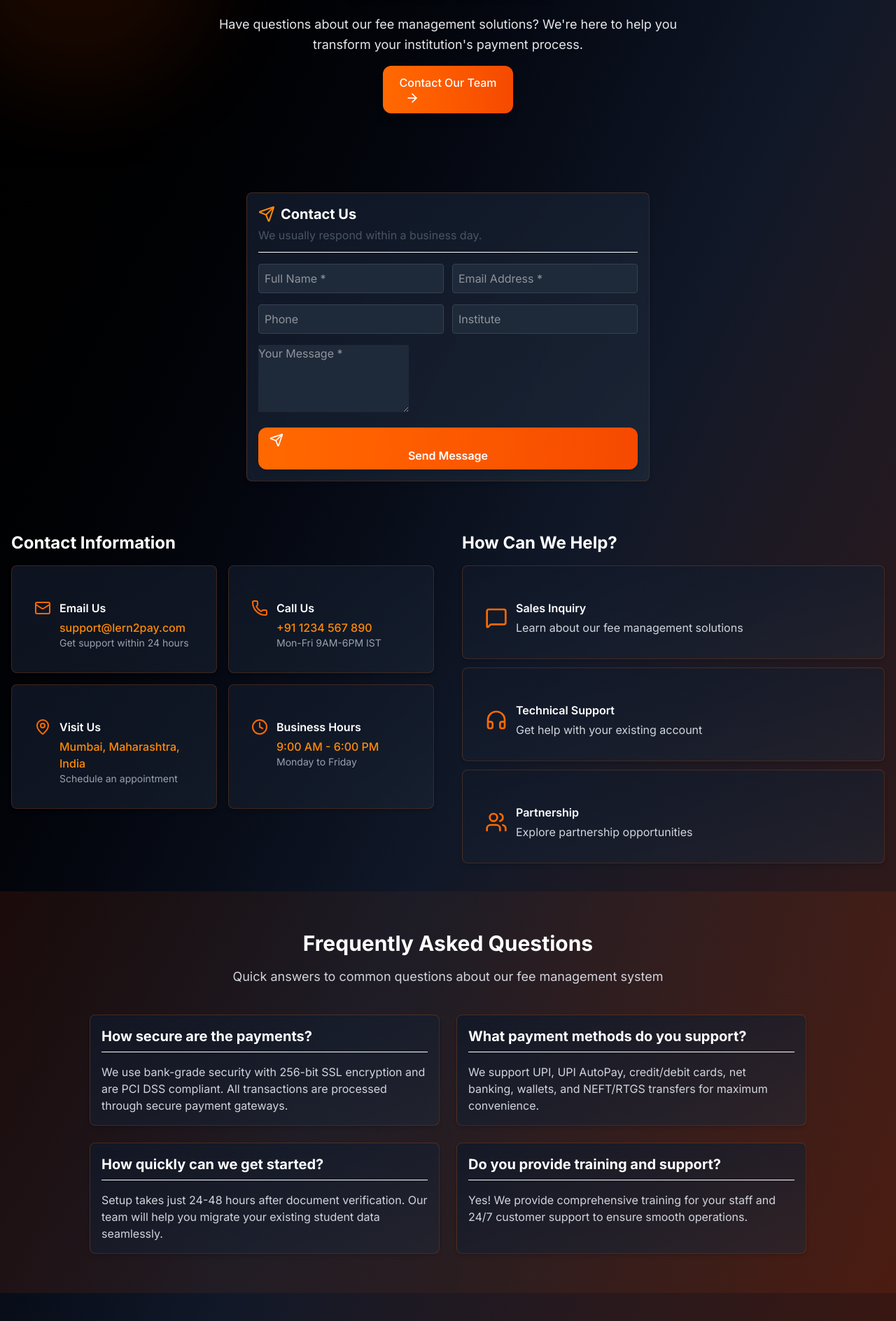
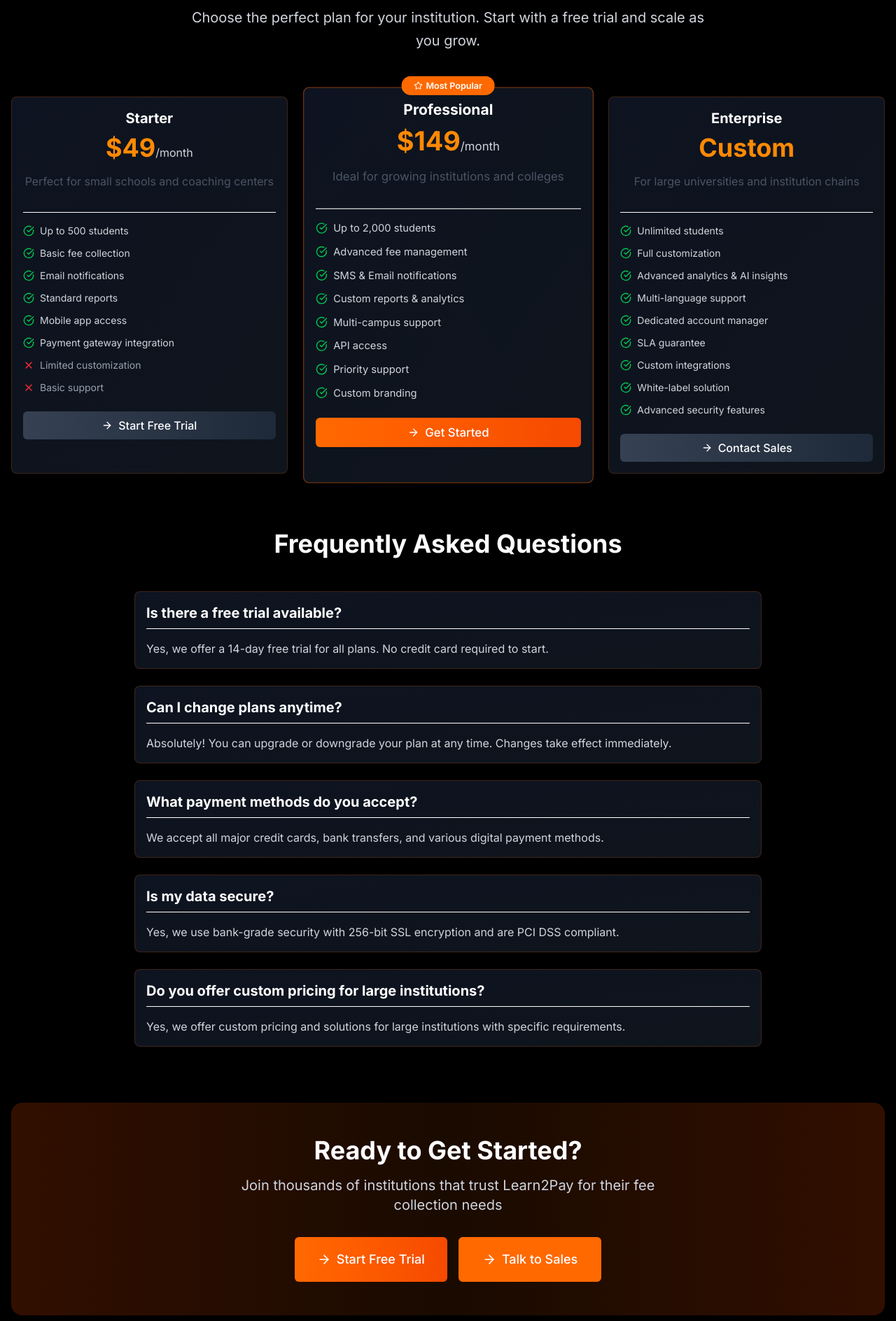
Before and after one commit to Techori/Learn2pay, a React (Vite) app: page /contact in a window 1280 px wide. Shown: the part 172-2060 px from the top of the page at 70% size. Built offline with nearby package versions, Linux system fonts and the light colour scheme.

Commit message:
Update contact.tsx

```diff
--- a/src/pages/contact.tsx
+++ b/src/pages/contact.tsx
@@ -1,329 +1,218 @@
-import React, { useState } from 'react';
+import React from 'react';
+import { Card, CardContent, CardDescription, CardHeader, CardTitle } from "../components/ui/Card";
 import { Button } from "../components/ui/Button";
-import { Card, CardContent, CardDescription, CardHeader, CardTitle } from "../components/ui/Card";
-import { Input } from "../components/ui/Input";
-import { Textarea } from "../components/ui/Textarea";
-import {
-  Mail,
-  Phone,
-  MapPin,
-  Clock,
-  Send,
-  MessageSquare,
-  Users,
-  Headphones,
-  Sparkles,
-  ArrowRight,
-} from 'lucide-react';
+import { Badge } from "../components/ui/badge";
+import { CheckCircle, X, ArrowRight, Star } from 'lucide-react';
 import { useNavigate } from 'react-router-dom';
+// import Header from '../components/Header';
 import Footer from '../components/Footer';
-import Navbar from '@/components/Navbar';
-const Contact = () => {
+
+const Pricing = () => {
   const navigate = useNavigate();
-  const [formData, setFormData] = useState({
-    name: '',
-    email: '',
-    phone: '',
-    institute: '',
-    subject: '',
-    message: ''
-  });
-  const [submitted, setSubmitted] = useState(false);
 
-  const handleSubmit = (e: React.FormEvent) => {
-    e.preventDefault();
-    setSubmitted(true);
-    setTimeout(() => setSubmitted(false), 3000);
-
-    setFormData({
-      name: '',
-      email: '',
-      phone: '',
-      institute: '',
-      subject: '',
-      message: ''
-    });
-  };
-
-  const handleInputChange = (field: string, value: string) => {
-    setFormData(prev => ({ ...prev, [field]: value }));
-  };
-
-  const contactInfo = [
+  const plans = [
     {
-      icon: <Mail className="h-6 w-6 text-orange-500" />,
-      title: "Email Us",
-      details: "support@lern2pay.com",
-      description: "Get support within 24 hours"
+      name: "Starter",
+      price: "$49",
+      period: "/month",
+      description: "Perfect for small schools and coaching centers",
+      features: [
+        "Up to 500 students",
+        "Basic fee collection",
+        "Email notifications",
+        "Standard reports",
+        "Mobile app access",
+        "Payment gateway integration"
+      ],
+      limitations: [
+        "Limited customization",
+        "Basic support"
+      ],
+      popular: false,
+      cta: "Start Free Trial"
     },
     {
-      icon: <Phone className="h-6 w-6 text-orange-500" />,
-      title: "Call Us",
-      details: "+91 1234 567 890",
-      description: "Mon-Fri 9AM-6PM IST"
+      name: "Professional",
+      price: "$149",
+      period: "/month",
+      description: "Ideal for growing institutions and colleges",
+      features: [
+        "Up to 2,000 students",
+        "Advanced fee management",
+        "SMS & Email notifications",
+        "Custom reports & analytics",
+        "Multi-campus support",
+        "API access",
+        "Priority support",
+        "Custom branding"
+      ],
+      limitations: [],
+      popular: true,
+      cta: "Get Started"
     },
     {
-      icon: <MapPin className="h-6 w-6 text-orange-500" />,
-      title: "Visit Us",
-      details: "Mumbai, Maharashtra, India",
-      description: "Schedule an appointment"
-    },
-    {
-      icon: <Clock className="h-6 w-6 text-orange-500" />,
-      title: "Business Hours",
-      details: "9:00 AM - 6:00 PM",
-      description: "Monday to Friday"
+      name: "Enterprise",
+      price: "Custom",
+      period: "",
+      description: "For large universities and institution chains",
+      features: [
+        "Unlimited students",
+        "Full customization",
+        "Advanced analytics & AI insights",
+        "Multi-language support",
+        "Dedicated account manager",
+        "SLA guarantee",
+        "Custom integrations",
+        "White-label solution",
+        "Advanced security features"
+      ],
+      limitations: [],
+      popular: false,
+      cta: "Contact Sales"
     }
   ];
 
-  const supportTypes = [
+  const faqs = [
     {
-      icon: <MessageSquare className="h-8 w-8 text-orange-500" />,
-      title: "Sales Inquiry",
-      description: "Learn about our fee management solutions"
+      question: "Is there a free trial available?",
+      answer: "Yes, we offer a 14-day free trial for all plans. No credit card required to start."
     },
     {
-      icon: <Headphones className="h-8 w-8 text-orange-500" />,
-      title: "Technical Support",
-      description: "Get help with your existing account"
+      question: "Can I change plans anytime?",
+      answer: "Absolutely! You can upgrade or downgrade your plan at any time. Changes take effect immediately."
     },
     {
-      icon: <Users className="h-8 w-8 text-orange-500" />,
-      title: "Partnership",
-      description: "Explore partnership opportunities"
+      question: "What payment methods do you accept?",
+      answer: "We accept all major credit cards, bank transfers, and various digital payment methods."
+    },
+    {
+      question: "Is my data secure?",
+      answer: "Yes, we use bank-grade security with 256-bit SSL encryption and are PCI DSS compliant."
+    },
+    {
+      question: "Do you offer custom pricing for large institutions?",
+      answer: "Yes, we offer custom pricing and solutions for large institutions with specific requirements."
     }
   ];
 
   return (
-    <div className="min-h-screen bg-gradient-to-br from-black via-gray-900 to-orange-950 text-white">
-      {/* Hero Section */}
-      <Navbar />
-      <section className="py-16 px-4 relative overflow-hidden">
-        <div className="absolute -top-20 -left-20 w-96 h-96 bg-orange-600/10 rounded-full blur-3xl pointer-events-none"></div>
-        <div className="container mx-auto text-center relative z-10">
-          <div className="flex justify-center mb-4">
-            <Sparkles className="h-12 w-12 text-orange-400 animate-pulse" />
+    <div className="min-h-screen bg-black text-white">
+      {/* <Header /> */}
+
+      <div className="py-20 px-4">
+        <div className="container mx-auto">
+          {/* Header Section */}
+          <div className="text-center mb-16 animate-fade-in">
+            <h1 className="text-6xl font-bold mb-6 text-transparent bg-clip-text bg-gradient-to-r from-orange-400 to-orange-600 leading-[1.15] pb-2">
+              Simple, Transparent Pricing
+            </h1>
+            <p className="text-xl text-gray-300 max-w-3xl mx-auto leading-relaxed">
+              Choose the perfect plan for your institution. Start with a free trial and scale as you grow.
+            </p>
           </div>
-          <h1 className="text-4xl md:text-5xl font-extrabold mb-4 text-transparent bg-clip-text bg-gradient-to-r from-orange-400 via-yellow-400 to-orange-600 drop-shadow-lg">
-            Get in Touch
-          </h1>
-          <p className="text-lg text-gray-200 mb-6 max-w-2xl mx-auto leading-relaxed">
-            Have questions about our fee management solutions? We're here to help you transform your institution's payment process.
-          </p>
-          <Button
-            className="mt-2 px-6 py-3 text-base bg-gradient-to-r from-orange-500 to-orange-600 hover:from-orange-600 hover:to-orange-700 font-bold rounded-xl shadow-lg animate-bounce"
-            onClick={() => {
-              window.scrollTo({ top: 600, behavior: 'smooth' });
-            }}
-          >
-            Contact Our Team <ArrowRight className="ml-2 h-5 w-5" />
-          </Button>
+
+          {/* Pricing Cards */}
+          <div className="grid grid-cols-1 md:grid-cols-3 gap-8 mb-20">
+            {plans.map((plan, index) => (
+              <Card key={index} className={`relative bg-gradient-to-br from-gray-900/80 to-gray-800/50 border-orange-500/20 hover:border-orange-500/50 transition-all duration-500 hover:transform hover:-translate-y-2 animate-fade-in ${plan.popular ? 'border-orange-500/50 scale-105' : ''}`} style={{animationDelay: `${index * 200}ms`}}>
+                {plan.popular && (
+                  <div className="absolute -top-4 left-1/2 transform -translate-x-1/2">
+                    <Badge className="bg-orange-500 text-white px-4 py-1">
+                      <Star className="h-3 w-3 mr-1" />
+                      Most Popular
+                    </Badge>
                   </div>
-      </section>
+                )}
 
-      {/* Compact Contact Form */}
-      <section className="py-8 px-2 flex justify-center items-center">
-        <Card className="w-full max-w-xl mx-auto bg-gradient-to-br from-gray-900/90 to-gray-800/80 border border-orange-500/20 shadow-2xl backdrop-blur-xl animate-fade-in">
-          <CardHeader className="pb-3">
-            <div className="flex items-center gap-2 mb-1">
-              <Send className="h-6 w-6 text-orange-400" />
-              <CardTitle className="text-xl text-white">Contact Us</CardTitle>
+                <CardHeader className="text-center pb-8">
+                  <CardTitle className="text-2xl text-white mb-2">{plan.name}</CardTitle>
+                  <div className="mb-4">
+                    <span className="text-4xl font-bold text-orange-400">{plan.price}</span>
+                    <span className="text-gray-300">{plan.period}</span>
                   </div>
                   <CardDescription className="text-gray-300">
-              We usually respond within a business day.
+                    {plan.description}
                   </CardDescription>
                 </CardHeader>
-          <CardContent>
-            <form onSubmit={handleSubmit} className="space-y-4">
-              <div className="grid grid-cols-1 md:grid-cols-2 gap-3">
-                <Input
-                  id="name"
-                  value={formData.name}
-                  onChange={(e) => handleInputChange('name', e.target.value)}
-                  placeholder="Full Name *"
-                  className="bg-gray-800 border-gray-700 text-white focus:ring-2 focus:ring-orange-500"
-                  required
-                />
-                <Input
-                  id="email"
-                  type="email"
-                  value={formData.email}
-                  onChange={(e) => handleInputChange('email', e.target.value)}
-                  placeholder="Email Address *"
-                  className="bg-gray-800 border-gray-700 text-white focus:ring-2 focus:ring-orange-500"
-                  required
-                />
+<CardContent className="space-y-6">
+  <div className="space-y-3">
+    {plan.features.map((feature, i) => (
+      <div key={i} className="flex items-center text-sm">
+        <CheckCircle className="h-4 w-4 text-green-500 mr-2 flex-shrink-0" />
+        <span className="text-gray-300">{feature}</span>
       </div>
-              <div className="grid grid-cols-1 md:grid-cols-2 gap-3">
-                <Input
-                  id="phone"
-                  value={formData.phone}
-                  onChange={(e) => handleInputChange('phone', e.target.value)}
-                  placeholder="Phone"
-                  className="bg-gray-800 border-gray-700 text-white focus:ring-2 focus:ring-orange-500"
-                />
-                <Input
-                  id="institute"
-                  value={formData.institute}
-                  onChange={(e) => handleInputChange('institute', e.target.value)}
-                  placeholder="Institute"
-                  className="bg-gray-800 border-gray-700 text-white focus:ring-2 focus:ring-orange-500"
-                />
+    ))}
+    {plan.limitations.map((limitation, i) => (
+      <div key={i} className="flex items-center text-sm">
+        <X className="h-4 w-4 text-red-500 mr-2 flex-shrink-0" />
+        <span className="text-gray-400">{limitation}</span>
       </div>
-              <Textarea
-                id="message"
-                value={formData.message}
-                onChange={(e) => handleInputChange('message', e.target.value)}
-                placeholder="Your Message *"
-                rows={4}
-                className="bg-gray-800 border-gray-700 text-white focus:ring-2 focus:ring-orange-500"
-                required
-              />
+    ))}
+  </div>
+
   <Button
-                type="submit"
-                className="w-full bg-gradient-to-r from-orange-500 to-orange-600 hover:from-orange-600 hover:to-orange-700 text-white font-semibold py-2 rounded-xl shadow-lg transition-all duration-200"
+    className={`w-full flex items-center justify-center gap-2 transform hover:scale-105 transition-all duration-300 ${
+      plan.popular
+        ? 'bg-gradient-to-r from-orange-500 to-orange-600 hover:from-orange-600 hover:to-orange-700'
+        : 'bg-gradient-to-r from-gray-700 to-gray-800 hover:from-gray-600 hover:to-gray-700'
+    }`}
+    // Navigate to /register for all plans except Enterprise, which goes to /contact
+    onClick={() => plan.name === 'Enterprise' ? navigate('/contact') : navigate('/register')}
   >
-                <Send className="mr-2 h-5 w-5" />
-                Send Message
+    <ArrowRight className="h-4 w-4" />
+    <span>{plan.cta}</span>
   </Button>
-              {submitted && (
-                <div className="text-center text-green-400 font-semibold mt-2 animate-fade-in">
-                  Thank you! Your message has been sent.
-                </div>
-              )}
-            </form>
 </CardContent>
               </Card>
-      </section>
+            ))}
+          </div>
 
-      {/* Contact Info & Support Types */}
-      <section className="py-10 px-4">
-        <div className="container mx-auto grid grid-cols-1 md:grid-cols-2 gap-10">
-          {/* Contact Information */}
-          <div>
-            <h2 className="text-2xl font-bold mb-4 text-white">Contact Information</h2>
-            <div className="grid grid-cols-1 sm:grid-cols-2 gap-4">
-              {contactInfo.map((info, index) => (
-                <Card key={index} className="bg-gradient-to-br from-gray-900/80 to-gray-800/50 border-orange-500/20 shadow-md hover:scale-105 transition-transform duration-300">
-                  <CardContent className="p-4">
-                    <div className="flex items-start space-x-3">
-                      <div className="flex-shrink-0">{info.icon}</div>
-                      <div>
-                        <h3 className="font-semibold text-white mb-1">{info.title}</h3>
-                        <p className="text-orange-400 font-medium">{info.details}</p>
-                        <p className="text-gray-400 text-sm">{info.description}</p>
-                      </div>
-                    </div>
+          {/* FAQ Section */}
+          <div className="max-w-4xl mx-auto">
+            <h2 className="text-4xl font-bold text-center mb-12 animate-fade-in">Frequently Asked Questions</h2>
+            <div className="space-y-6">
+              {faqs.map((faq, index) => (
+                <Card key={index} className="bg-gradient-to-br from-gray-900/80 to-gray-800/50 border-orange-500/20 hover:border-orange-500/50 transition-all duration-500 animate-fade-in" style={{animationDelay: `${index * 100}ms`}}>
+                  <CardHeader>
+                    <CardTitle className="text-white text-lg">{faq.question}</CardTitle>
+                  </CardHeader>
+                  <CardContent>
+                    <p className="text-gray-300">{faq.answer}</p>
                   </CardContent>
                 </Card>
               ))}
             </div>
           </div>
-          {/* Support Types */}
-          <div>
-            <h2 className="text-2xl font-bold mb-4 text-white">How Can We Help?</h2>
-            <div className="space-y-3">
-              {supportTypes.map((type, index) => (
-                <Card key={index} className="bg-gradient-to-br from-gray-900/80 to-gray-800/50 border-orange-500/20 hover:border-orange-500/50 hover:scale-105 transition-all duration-300 shadow-md">
-                  <CardContent className="p-4">
-                    <div className="flex items-center space-x-3">
-                      <div className="flex-shrink-0">{type.icon}</div>
-                      <div>
-                        <h3 className="font-semibold text-white mb-1">{type.title}</h3>
-                        <p className="text-gray-300">{type.description}</p>
-                      </div>
-                    </div>
-                  </CardContent>
-                </Card>
-              ))}
+
+          {/* CTA Section */}
+          <div className="bg-gradient-to-r from-orange-600/20 via-orange-500/10 to-orange-600/20 rounded-2xl p-12 text-center mt-20 animate-fade-in">
+            <h2 className="text-4xl font-bold mb-4 text-white">Ready to Get Started?</h2>
+            <p className="text-xl text-gray-300 mb-8 max-w-2xl mx-auto">
+              Join thousands of institutions that trust Learn2Pay for their fee collection needs
+            </p>
+            <div className="flex flex-col sm:flex-row gap-4 justify-center">
+              <Button
+                className="px-8 py-4 text-lg bg-gradient-to-r from-orange-500 to-orange-600 hover:from-orange-600 hover:to-orange-700 transform hover:scale-105 transition-all duration-300 flex items-center justify-center gap-2"
+                onClick={() => navigate('/register')}
+              >
+                <ArrowRight className="h-5 w-5" />
+                <span>Start Free Trial</span>
+              </Button>
+              <Button
+                className="px-8 py-4 text-lg border-2 border-orange-500 text-orange-400 hover:bg-orange-500/10 transform hover:scale-105 transition-all duration-300 flex items-center justify-center gap-2"
+                onClick={() => navigate('/contact')}
+              >
+                <ArrowRight className="h-5 w-5" />
+                <span>Talk to Sales</span>
+              </Button>
             </div>
           </div>
         </div>
-      </section>
-
-      {/* FAQ Section */}
-      <section className="py-14 px-4 bg-gradient-to-r from-orange-600/10 via-orange-500/5 to-orange-600/10">
-        <div className="container mx-auto">
-          <div className="text-center mb-10">
-            <h2 className="text-3xl font-bold mb-4 text-white">Frequently Asked Questions</h2>
-            <p className="text-lg text-gray-300">Quick answers to common questions about our fee management system</p>
       </div>
-          <div className="grid grid-cols-1 md:grid-cols-2 gap-6 max-w-5xl mx-auto">
-            <Card className="bg-gradient-to-br from-gray-900/80 to-gray-800/50 border-orange-500/20 shadow-md">
-              <CardHeader>
-                <CardTitle className="text-white">How secure are the payments?</CardTitle>
-              </CardHeader>
-              <CardContent>
-                <p className="text-gray-300">
-                  We use bank-grade security with 256-bit SSL encryption and are PCI DSS compliant.
-                  All transactions are processed through secure payment gateways.
-                </p>
-              </CardContent>
-            </Card>
-            <Card className="bg-gradient-to-br from-gray-900/80 to-gray-800/50 border-orange-500/20 shadow-md">
-              <CardHeader>
-                <CardTitle className="text-white">What payment methods do you support?</CardTitle>
-              </CardHeader>
-              <CardContent>
-                <p className="text-gray-300">
-                  We support UPI, UPI AutoPay, credit/debit cards, net banking, wallets,
-                  and NEFT/RTGS transfers for maximum convenience.
-                </p>
-              </CardContent>
-            </Card>
-            <Card className="bg-gradient-to-br from-gray-900/80 to-gray-800/50 border-orange-500/20 shadow-md">
-              <CardHeader>
-                <CardTitle className="text-white">How quickly can we get started?</CardTitle>
-              </CardHeader>
-              <CardContent>
-                <p className="text-gray-300">
-                  Setup takes just 24-48 hours after document verification.
-                  Our team will help you migrate your existing student data seamlessly.
-                </p>
-              </CardContent>
-            </Card>
-            <Card className="bg-gradient-to-br from-gray-900/80 to-gray-800/50 border-orange-500/20 shadow-md">
-              <CardHeader>
-                <CardTitle className="text-white">Do you provide training and support?</CardTitle>
-              </CardHeader>
-              <CardContent>
-                <p className="text-gray-300">
-                  Yes! We provide comprehensive training for your staff and 24/7 customer support
-                  to ensure smooth operations.
-                </p>
-              </CardContent>
-            </Card>
-          </div>
-        </div>
-      </section>
-
-      {/* CTA Section */}
-      <section className="py-14 px-4">
-        <div className="container mx-auto text-center">
-          <h2 className="text-3xl font-bold mb-4 text-white">Ready to Get Started?</h2>
-          <p className="text-lg text-gray-300 mb-6 max-w-2xl mx-auto">
-            Join thousands of educational institutions already using Lern2Pay for their fee management needs.
-          </p>
-          <div className="flex flex-col sm:flex-row gap-4 justify-center">
-            <Button
-              className="px-8 py-4 text-base bg-gradient-to-r from-orange-500 to-orange-600 hover:from-orange-600 hover:to-orange-700 font-bold rounded-xl shadow-lg"
-              onClick={() => navigate('/register')}
-            >
-              Register Your Institute
-            </Button>
-            <Button
-              className="px-8 py-4 text-base border-2 border-orange-500 text-orange-400 hover:bg-orange-500/10 font-bold rounded-xl shadow"
-              onClick={() => navigate('/')}
-            >
-              Back to Home
-            </Button>
-          </div>
-        </div>
-      </section>
 
       <Footer />
     </div>
   );
 };
 
-export default Contact;
+export default Pricing;
```
Lines whose indentation alone changed are shown as unchanged.
